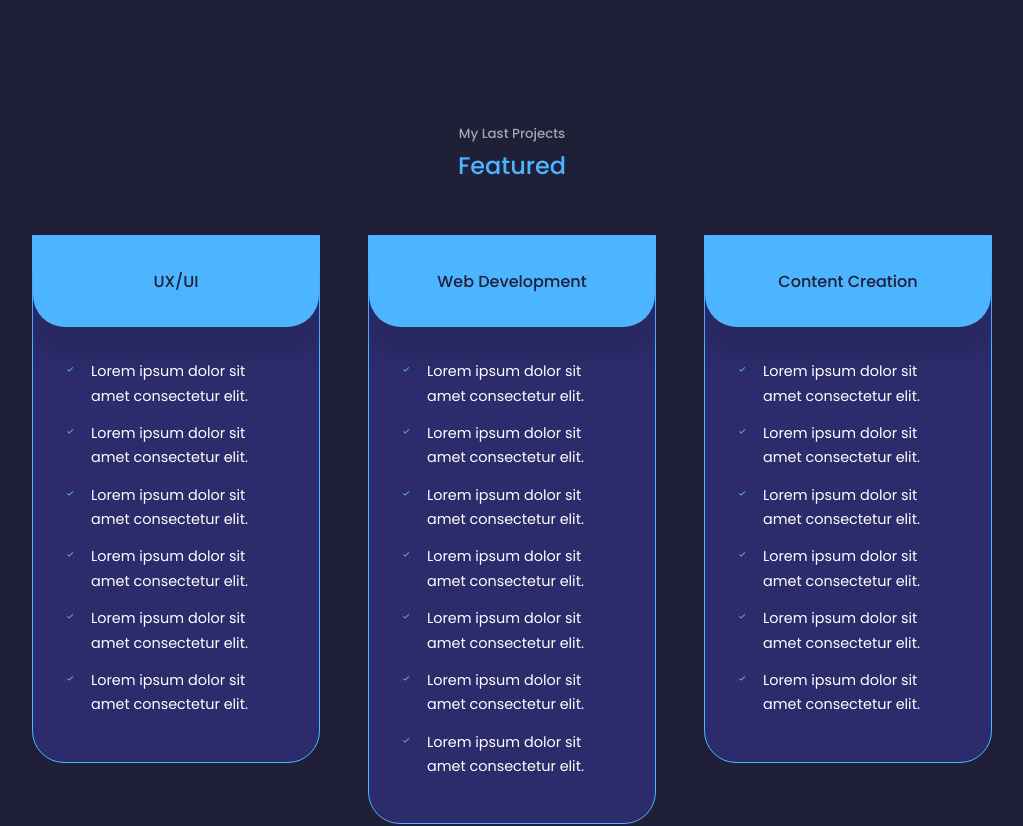
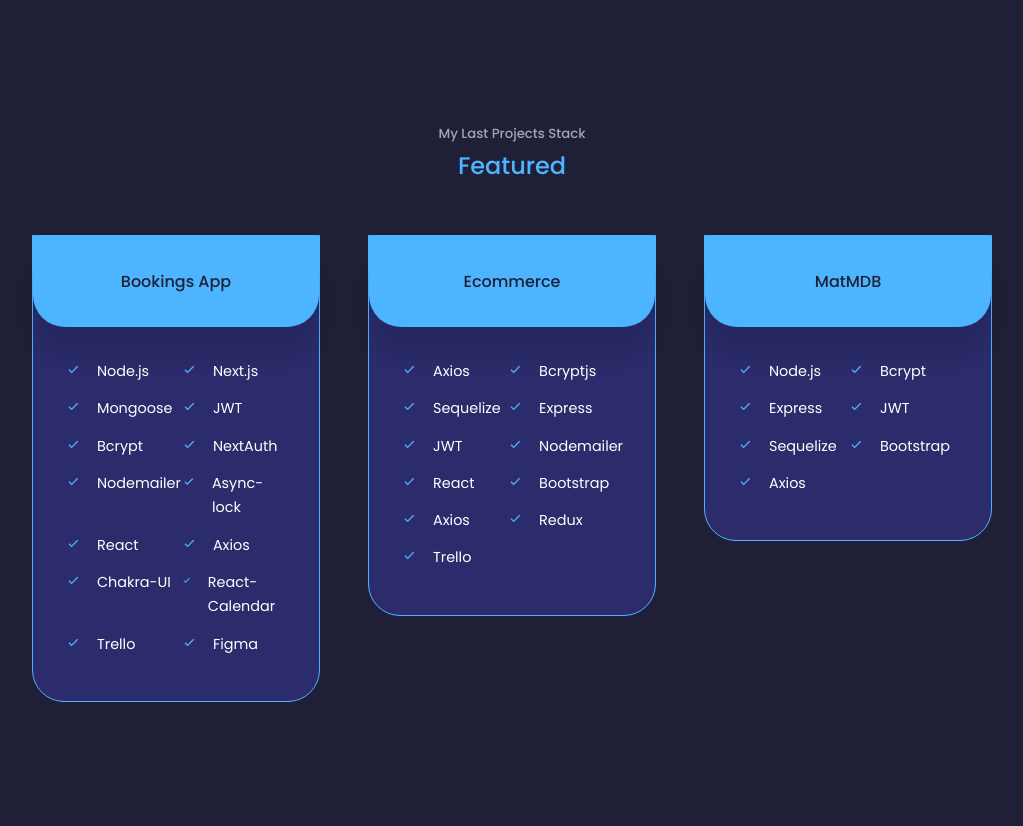
Before and after one commit to Agrossio/portfolio, a React (Create React App) app: page / in a window 1280 px wide. Shown: the part 2080-2906 px from the top of the page, without its empty margins (128-1151 px from the left). Built offline with nearby package versions, Linux system fonts and the light colour scheme; no server answers.

Commit message:
Featured 1.1

```diff
--- a/src/components/featured/Featured.jsx
+++ b/src/components/featured/Featured.jsx
@@ -5,109 +5,161 @@ import { BiCheck } from 'react-icons/bi'
 const Featured = () => {
     return (
         <section id='featured'>
-            <h5>My Last Projects</h5>
+            <h5>My Last Projects Stack</h5>
             <h2>Featured</h2>
             <div className='container featured__container'>
                 <article className='project'>
                     <div className='project__head'>
-                        <h3>UX/UI</h3>
+                        <h3>Bookings App</h3>
                     </div>
                     <ul className='project__list'>
                         <li>
                             <BiCheck className='project__list-icon' />
-                            <p>Lorem ipsum dolor sit amet consectetur elit.</p>
+                            <p>Node.js</p>
                         </li>
                         <li>
                             <BiCheck className='project__list-icon' />
-                            <p>Lorem ipsum dolor sit amet consectetur elit.</p>
+                            <p>Next.js</p>
                         </li>
                         <li>
                             <BiCheck className='project__list-icon' />
-                            <p>Lorem ipsum dolor sit amet consectetur elit.</p>
+                            <p>Mongoose</p>
                         </li>
                         <li>
                             <BiCheck className='project__list-icon' />
-                            <p>Lorem ipsum dolor sit amet consectetur elit.</p>
+                            <p>JWT</p>
                         </li>
                         <li>
                             <BiCheck className='project__list-icon' />
-                            <p>Lorem ipsum dolor sit amet consectetur elit.</p>
+                            <p>Bcrypt</p>
                         </li>
                         <li>
                             <BiCheck className='project__list-icon' />
-                            <p>Lorem ipsum dolor sit amet consectetur elit.</p>
+                            <p>NextAuth</p>
+                        </li>
+                        <li>
+                            <BiCheck className='project__list-icon' />
+                            <p>Nodemailer</p>
+                        </li>
+                        <li>
+                            <BiCheck className='project__list-icon' />
+                            <p>Async-lock</p>
+                        </li>
+                        <li>
+                            <BiCheck className='project__list-icon' />
+                            <p>React</p>
+                        </li>
+                        <li>
+                            <BiCheck className='project__list-icon' />
+                            <p>Axios</p>
+                        </li>
+                        <li>
+                            <BiCheck className='project__list-icon' />
+                            <p>Chakra-UI</p>
+                        </li>
+                        <li>
+                            <BiCheck className='project__list-icon' />
+                            <p>React-Calendar</p>
+                        </li>
+                        <li>
+                            <BiCheck className='project__list-icon' />
+                            <p>Trello</p>
+                        </li>
+                        <li>
+                            <BiCheck className='project__list-icon' />
+                            <p>Figma</p>
                         </li>
                     </ul>
                 </article>
-                {/* END OF UX/UI */}
+                {/* END OF BOOKINGS APP */}
                 <article className='project'>
                     <div className='project__head'>
-                        <h3>Web Development</h3>
+                        <h3>Ecommerce</h3>
                     </div>
                     <ul className='project__list'>
                         <li>
                             <BiCheck className='project__list-icon' />
-                            <p>Lorem ipsum dolor sit amet consectetur elit.</p>
+                            <p>Axios</p>
                         </li>
                         <li>
                             <BiCheck className='project__list-icon' />
-                            <p>Lorem ipsum dolor sit amet consectetur elit.</p>
+                            <p>Bcryptjs</p>
                         </li>
                         <li>
                             <BiCheck className='project__list-icon' />
-                            <p>Lorem ipsum dolor sit amet consectetur elit.</p>
+                            <p>Sequelize</p>
                         </li>
                         <li>
                             <BiCheck className='project__list-icon' />
-                            <p>Lorem ipsum dolor sit amet consectetur elit.</p>
+                            <p>Express</p>
                         </li>
                         <li>
                             <BiCheck className='project__list-icon' />
-                            <p>Lorem ipsum dolor sit amet consectetur elit.</p>
+                            <p>JWT</p>
                         </li>
                         <li>
                             <BiCheck className='project__list-icon' />
-                            <p>Lorem ipsum dolor sit amet consectetur elit.</p>
+                            <p>Nodemailer</p>
                         </li>
                         <li>
                             <BiCheck className='project__list-icon' />
-                            <p>Lorem ipsum dolor sit amet consectetur elit.</p>
+                            <p>React</p>
+                        </li>
+                        <li>
+                            <BiCheck className='project__list-icon' />
+                            <p>Bootstrap</p>
+                        </li>
+                        <li>
+                            <BiCheck className='project__list-icon' />
+                            <p>Axios</p>
+                        </li>
+                        <li>
+                            <BiCheck className='project__list-icon' />
+                            <p>Redux</p>
+                        </li>
+                        <li>
+                            <BiCheck className='project__list-icon' />
+                            <p>Trello</p>
                         </li>
                     </ul>
                 </article>
-                {/* END OF WEB DEVELOPMENT */}
+                {/* END OF ECOMMERCE */}
                 <article className='project'>
                     <div className='project__head'>
-                        <h3>Content Creation</h3>
+                        <h3>MatMDB</h3>
                     </div>
                     <ul className='project__list'>
                         <li>
                             <BiCheck className='project__list-icon' />
-                            <p>Lorem ipsum dolor sit amet consectetur elit.</p>
+                            <p>Node.js</p>
                         </li>
                         <li>
                             <BiCheck className='project__list-icon' />
-                            <p>Lorem ipsum dolor sit amet consectetur elit.</p>
+                            <p>Bcrypt</p>
                         </li>
                         <li>
                             <BiCheck className='project__list-icon' />
-                            <p>Lorem ipsum dolor sit amet consectetur elit.</p>
+                            <p>Express</p>
                         </li>
                         <li>
                             <BiCheck className='project__list-icon' />
-                            <p>Lorem ipsum dolor sit amet consectetur elit.</p>
+                            <p>JWT</p>
                         </li>
                         <li>
                             <BiCheck className='project__list-icon' />
-                            <p>Lorem ipsum dolor sit amet consectetur elit.</p>
+                            <p>Sequelize</p>
                         </li>
                         <li>
                             <BiCheck className='project__list-icon' />
-                            <p>Lorem ipsum dolor sit amet consectetur elit.</p>
+                            <p>Bootstrap</p>
+                        </li>
+                        <li>
+                            <BiCheck className='project__list-icon' />
+                            <p>Axios</p>
                         </li>
                     </ul>
                 </article>
-                {/* END OF CONTENT CREATION */}
+                {/* END OF MATMDB */}
             </div>
         </section>
     )
--- a/src/components/featured/featured.css
+++ b/src/components/featured/featured.css
@@ -33,6 +33,8 @@ text-align: center;
 
 .project__list {
     padding: 2rem;
+    display: grid;
+    grid-template-columns: 1fr 1fr;
 }
 
 .project__list li {
```
